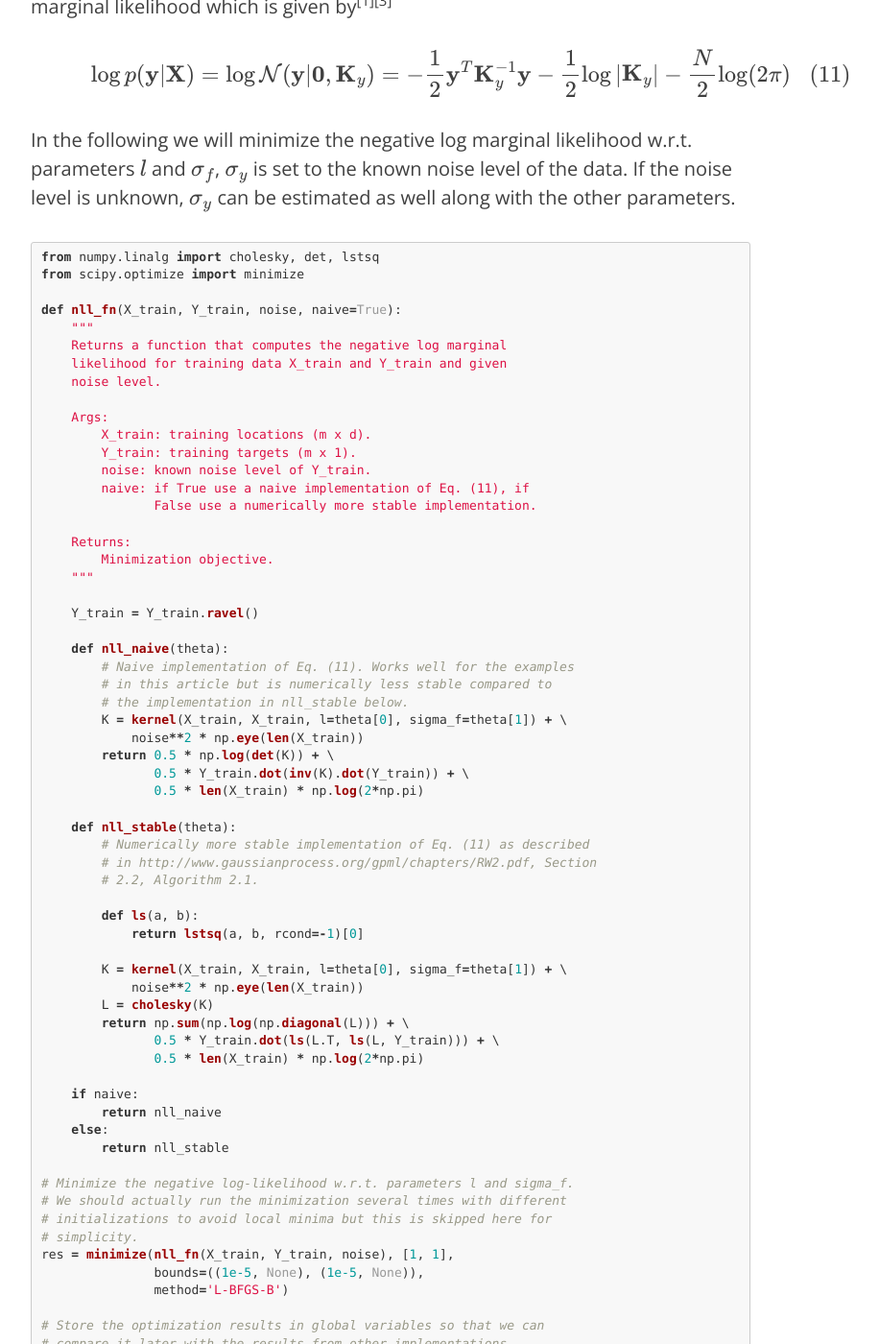
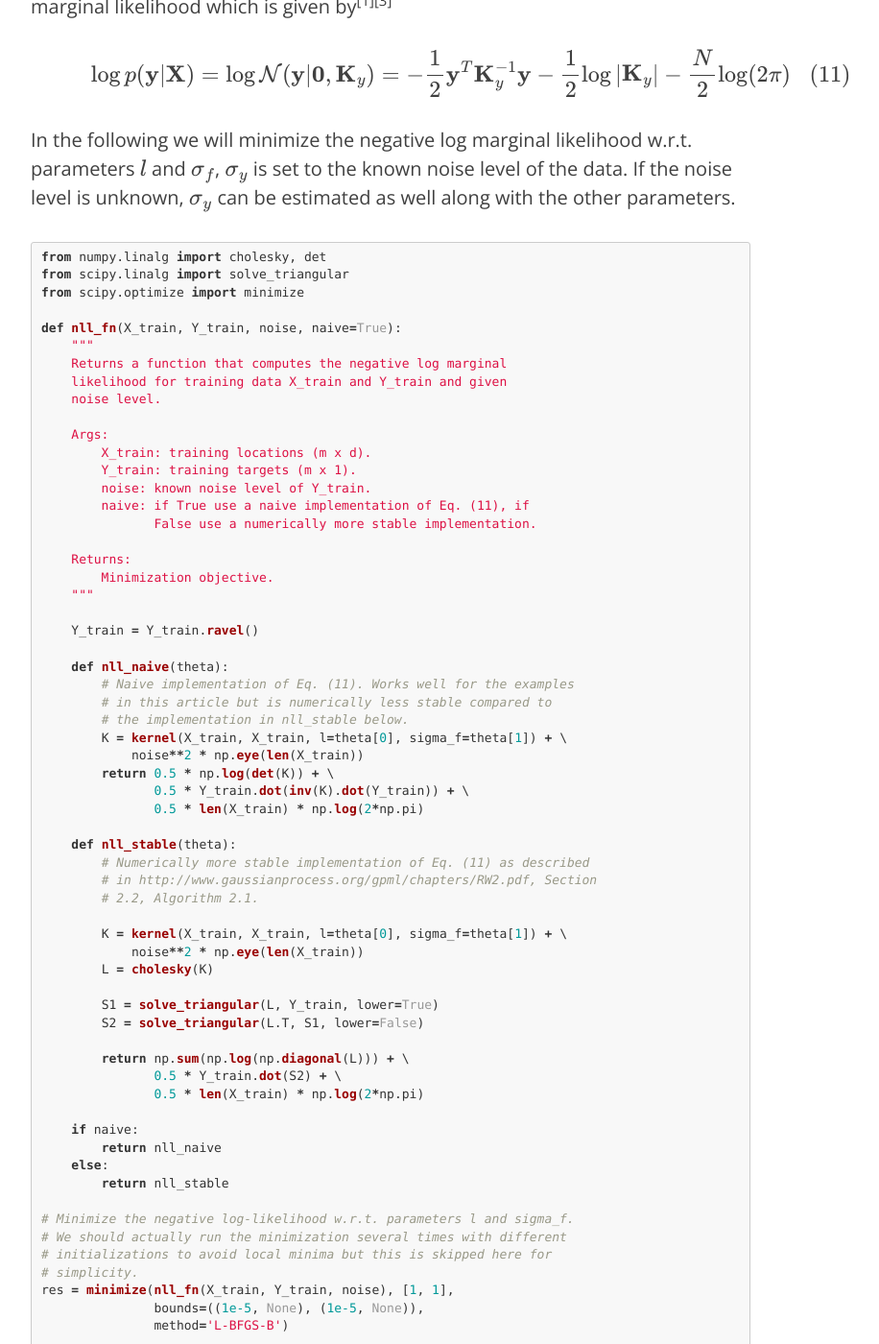
Before and after one commit to krasserm/krasserm.github.io, a Jekyll site: the page built from _posts/2018-03-19-gaussian-processes.md, in a window 1280 px wide and 1400 px high, scrolled down 8984 px. Shown: the whole window at 96% size, without its empty margins (233-1149 px from the left). Built offline with Jekyll 4.4.1, drawn with Linux system fonts in a browser that asks for light colours; formulas are drawn with MathJax 3; comment, search, counter and statistics services are not loaded.

Commit message:
Use solve_triangular for stable log marginal likelihood implementation

````diff
--- a/_posts/2018-03-19-gaussian-processes.md
+++ b/_posts/2018-03-19-gaussian-processes.md
@@ -271,7 +271,8 @@ In the following we will minimize the negative log marginal likelihood w.r.t. pa
 
 
 ```python
-from numpy.linalg import cholesky, det, lstsq
+from numpy.linalg import cholesky, det
+from scipy.linalg import solve_triangular
 from scipy.optimize import minimize
 
 def nll_fn(X_train, Y_train, noise, naive=True):
@@ -308,14 +309,15 @@ def nll_fn(X_train, Y_train, noise, naive=True):
         # in http://www.gaussianprocess.org/gpml/chapters/RW2.pdf, Section
         # 2.2, Algorithm 2.1.
 
-        def ls(a, b):
-            return lstsq(a, b, rcond=-1)[0]
-
         K = kernel(X_train, X_train, l=theta[0], sigma_f=theta[1]) + \
             noise**2 * np.eye(len(X_train))
         L = cholesky(K)
+
+        S1 = solve_triangular(L, Y_train, lower=True)
+        S2 = solve_triangular(L.T, S1, lower=False)
+
         return np.sum(np.log(np.diagonal(L))) + \
-               0.5 * Y_train.dot(ls(L.T, ls(L, Y_train))) + \
+               0.5 * Y_train.dot(S2) + \
                0.5 * len(X_train) * np.log(2*np.pi)
 
     if naive:
````
